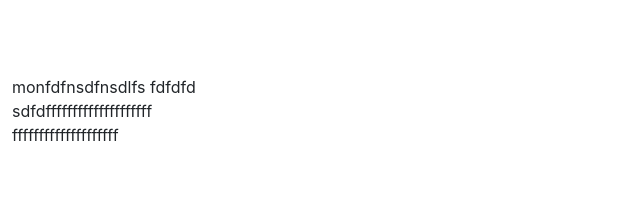
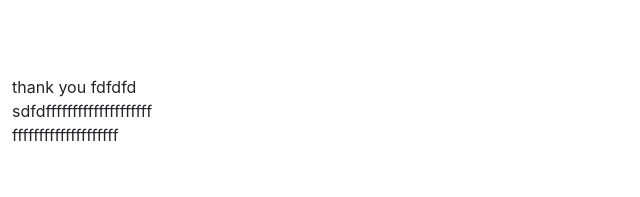
Before and after one commit to adarshsc2000/BlockEstate, a Next.js app in the folder client/: page /Landing in a window 1280 px wide. Shown: the top 197 px of the page, without its empty margins (0-640 px from the left). Built offline with nearby package versions, Linux system fonts and the light colour scheme; what react-moralis would draw is missing.

Commit message:
add thank you

```diff
--- a/client/pages/Landing.jsx
+++ b/client/pages/Landing.jsx
@@ -4,7 +4,7 @@ export default function Landing() {
   return (
     <Container fluid>
       <br />
-      monfdfnsdfnsdlfs      fdfdfd<br />sdfdffffffffffffffffffff<br />ffffffffffffffffffff
+      thank you      fdfdfd<br />sdfdffffffffffffffffffff<br />ffffffffffffffffffff
     </Container>
   )
 }
```
